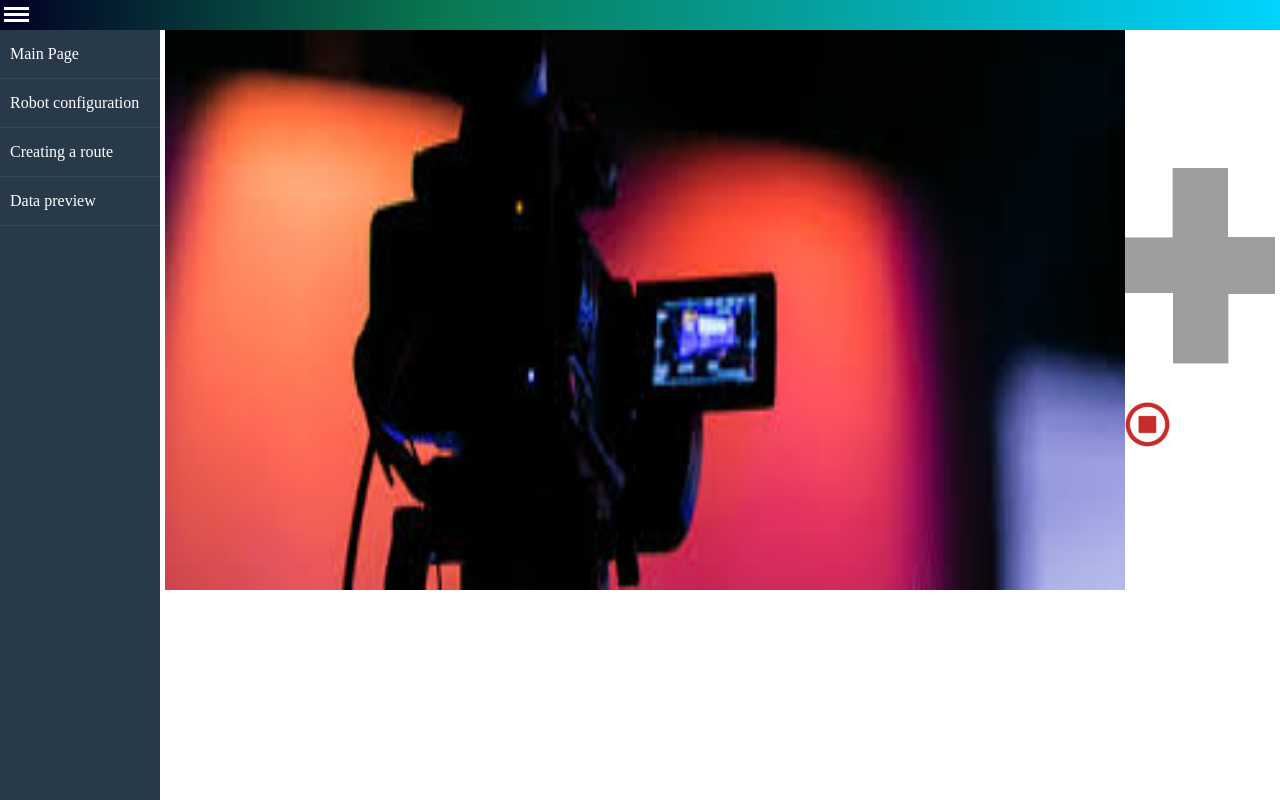
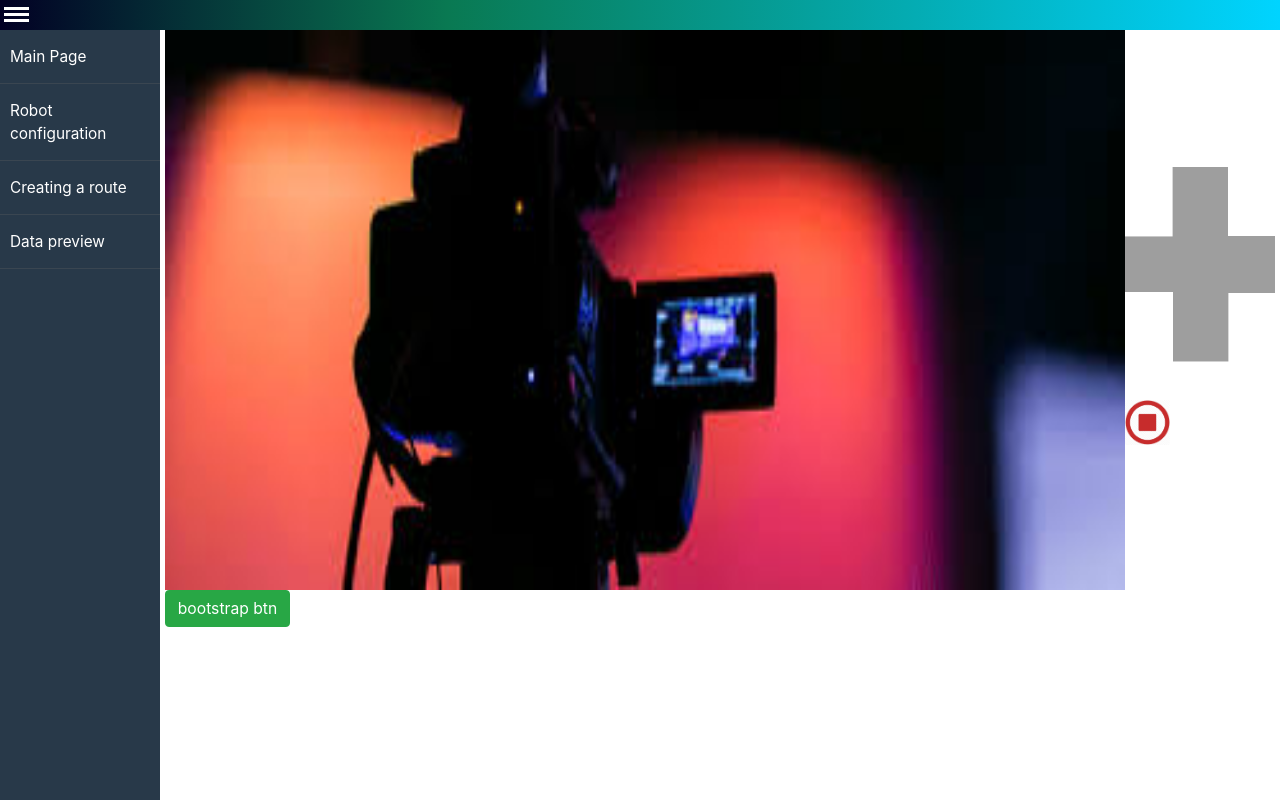
Before and after one commit to RafalPaprocki/remoteRobot, a Flask app: page / in a window 1280 px wide. Run offline with Flask 2, Linux system fonts and the light colour scheme; some libraries are stand-ins or nearby versions; grey boxes are pictures that could not be loaded.

Commit message:
add bootstrap_flask

```diff
--- a/app/__init__.py
+++ b/app/__init__.py
@@ -1,5 +1,7 @@
 from flask import Flask
+from flask_bootstrap import Bootstrap
 
 app = Flask(__name__)
+bootstrap = Bootstrap(app)
 
 from app import routes
--- a/app/static/base.css
+++ b/app/static/base.css
@@ -5,6 +5,7 @@ body{
     width: 100%;
     display: flex;
     flex-flow: column;
+    font-size: 0.98em;
 }
 
 header{
@@ -39,12 +40,12 @@ nav ul li{
     list-style: none;
     border-bottom: 1px solid rgba(100,100,100,0.3);
     cursor: pointer;
+
 }
 
 nav ul li:hover{
     background-color: #202f3e;
 }
-
 
 .content{
     margin-left:165px;
@@ -81,3 +82,8 @@ nav ul li:hover{
     text-decoration: none;
     color:white;
 }
+
+.menu-item:hover{
+    text-decoration: none;
+    color:white;
+}
--- a/app/templates/base.html
+++ b/app/templates/base.html
@@ -3,6 +3,7 @@
 <head>
     <meta charset="UTF-8">
     <title>remoteRobot</title>
+    {{ bootstrap.load_css() }}
     <link rel="stylesheet" type="text/css" href="static/base.css">
     <script type="text/javascript" src="{{ url_for('static', filename='base.js') }}"></script>
     {% block header %}{% endblock %}
@@ -36,5 +37,6 @@
             {% block content %}{% endblock %}
         </div>
     </div>
+    {{ bootstrap.load_js() }}
 </body>
 </html>
--- a/app/templates/mainPage.html
+++ b/app/templates/mainPage.html
@@ -22,8 +22,9 @@
                 </div>
             </div>
             <div>
-                <input onfocus="down()" class="direction_arrow stop" type="image" src="{{url_for('static', filename='stop.png')}}" border="0" alt="Submit" style=" transform:rotate(90deg)" />
+                <input onfocus="stop()" class="direction_arrow stop" type="image" src="{{url_for('static', filename='stop.png')}}" border="0" alt="Submit" style=" transform:rotate(90deg)" />
             </div>
         </div>
     </div>
+    <button class="btn btn-success">bootstrap btn</button>
 {% endblock %}
```
